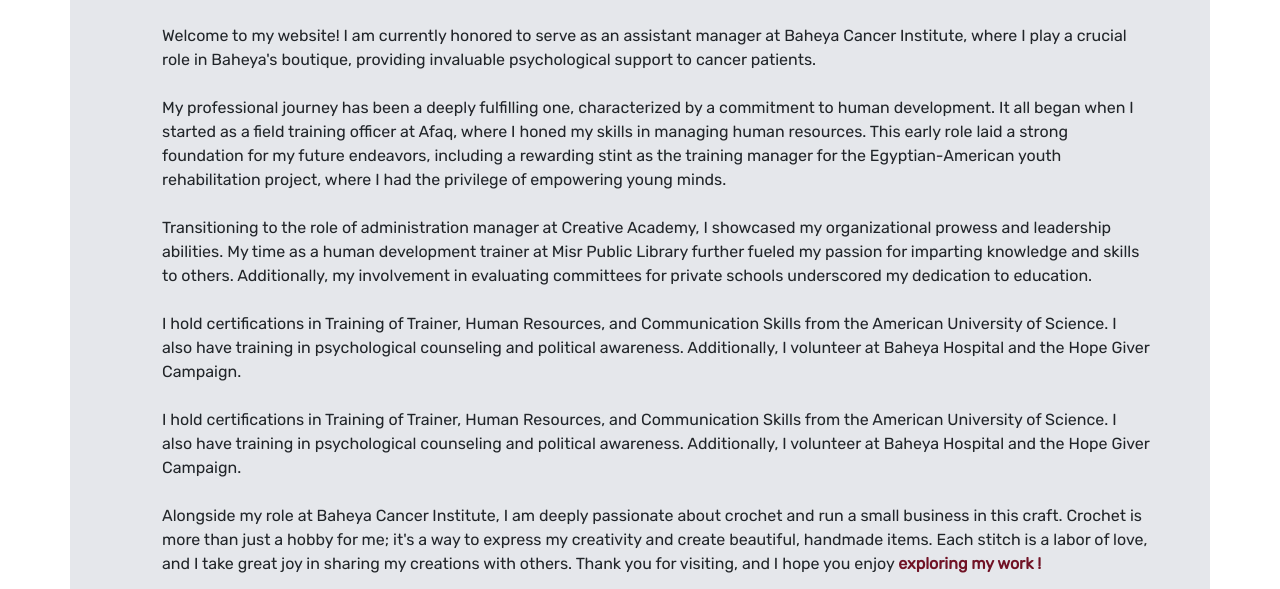
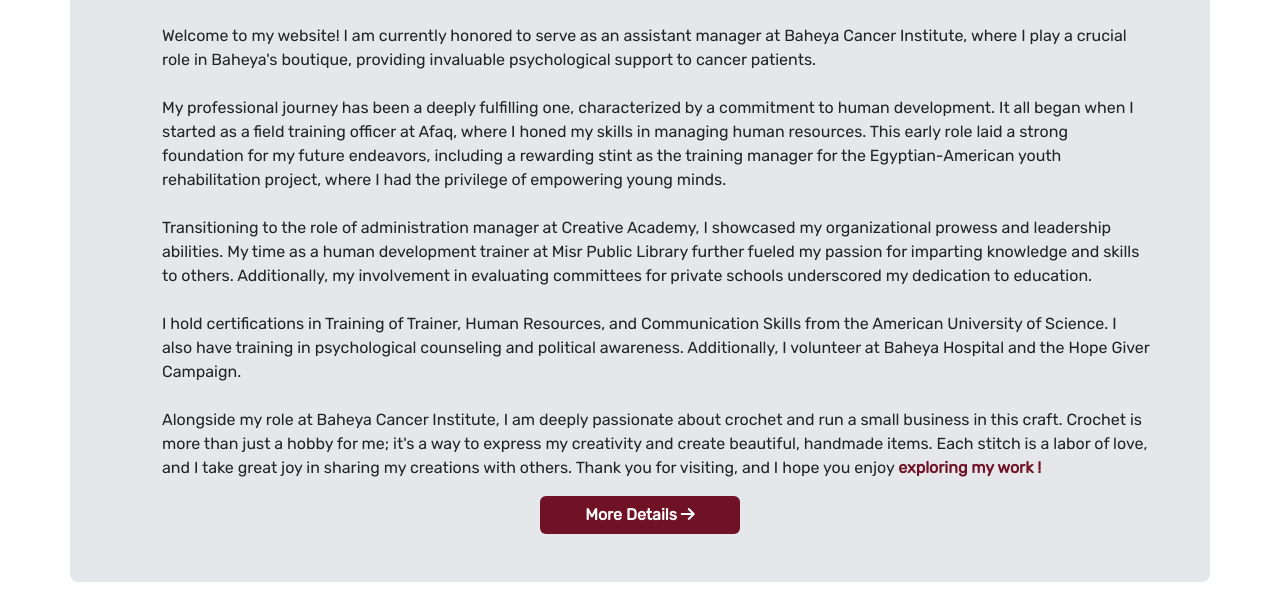
Before and after one commit to Portify-Business/Rehab-fouad, a plain HTML site: page view/about.html in a window 1280 px wide. Shown: the part 542-1131 px from the top of the page. Drawn offline with Linux system fonts and the light colour scheme.

Commit message:
Update about.html

```diff
--- a/view/about.html
+++ b/view/about.html
@@ -126,13 +126,7 @@
               awareness. Additionally, I volunteer at Baheya Hospital and the
               Hope Giver Campaign.
             </li>
-            <li class="biography-li mt-4">
-              I hold certifications in Training of Trainer, Human Resources, and
-              Communication Skills from the American University of Science. I
-              also have training in psychological counseling and political
-              awareness. Additionally, I volunteer at Baheya Hospital and the
-              Hope Giver Campaign.
-            </li>
+
             <li class="biography-li mt-4">
               Alongside my role at Baheya Cancer Institute, I am deeply
               passionate about crochet and run a small business in this craft.
```
